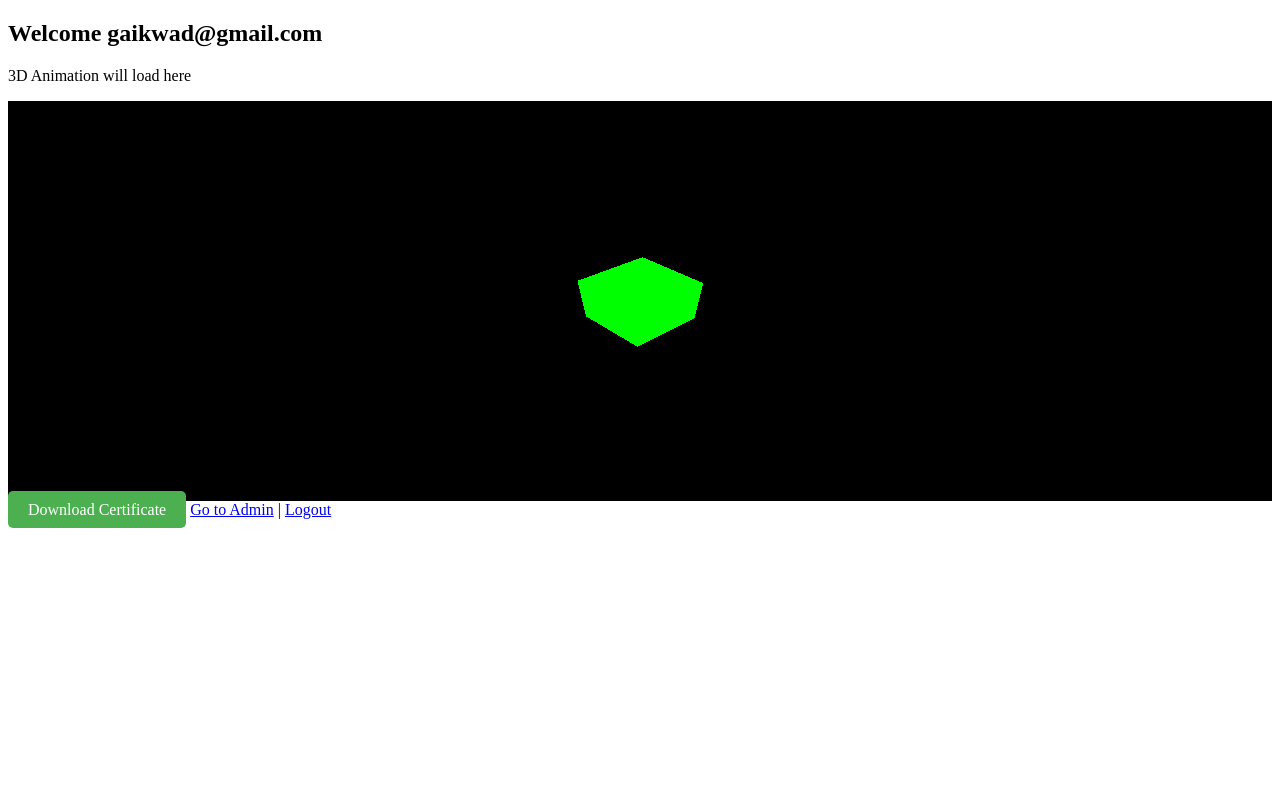
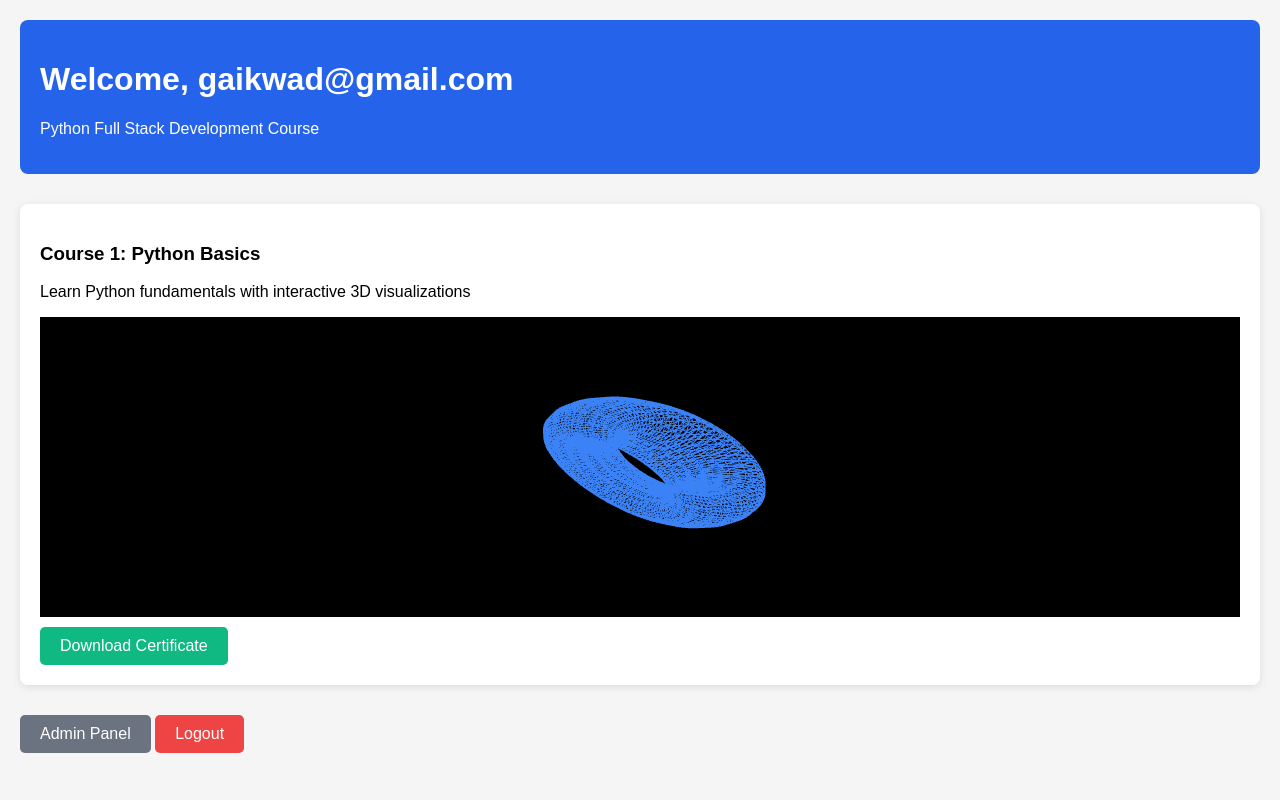
Before and after one commit to dinesh-gaikwad/edtech-lerning-platform, a Django app: template courses/templates/dashboard.html in a window 1280 px wide. Run offline with Django 5.2, Linux system fonts and the light colour scheme; the template is opened without the code that fills it, so the values that code supplies are empty; a user stored in the database is signed in.

Commit message:
Lecture 5: Professional UI + Sample courses

```diff
--- a/courses/templates/dashboard.html
+++ b/courses/templates/dashboard.html
@@ -1,36 +1,52 @@
 <!DOCTYPE html>
 <html>
 <head>
-    <title>Dashboard</title>
+    <title>Dinesh EdTech Platform</title>
+    <style>
+        body { font-family: Arial, sans-serif; margin:0; padding:20px; background:#f5f5f5; }
+        .header { background:#2563eb; color:white; padding:20px; border-radius:8px; margin-bottom:30px; }
+        .course-card { background:white; padding:20px; border-radius:8px; box-shadow:0 2px 8px rgba(0,0,0,0.1); margin-bottom:20px; }
+        .btn { padding:10px 20px; background:#10b981; color:white; text-decoration:none; border-radius:5px; display:inline-block; margin-top:10px; }
+        #canvas { width:100%; height:300px; background:#1a1a1a; border-radius:8px; }
+    </style>
     <script src="https://cdnjs.cloudflare.com/ajax/libs/three.js/r128/three.min.js"></script>
 </head>
 <body>
-    <h2>Welcome {{ user.email }}</h2>
-    <p>3D Animation will load here</p>
-    <div id="canvas" style="width:100%;height:400px;background:#000;"></div>
-    <a href="{% url 'download_certificate' 1 %}" style="padding:10px 20px; background:#4CAF50; color:white; text-decoration:none; border-radius:5px;">Download Certificate</a>
+    <div class="header">
+        <h1>Welcome, {{ user.email }}</h1>
+        <p>Python Full Stack Development Course</p>
+    </div>
+
+    <div class="course-card">
+        <h3>Course 1: Python Basics</h3>
+        <p>Learn Python fundamentals with interactive 3D visualizations</p>
+        <div id="canvas"></div>
+        <a href="{% url 'download_certificate' 1 %}" class="btn">Download Certificate</a>
+    </div>
+
+    <a href="/admin/" class="btn" style="background:#6b7280;">Admin Panel</a>
+    <a href="/accounts/logout/" class="btn" style="background:#ef4444;">Logout</a>
+
     <script>
         const scene = new THREE.Scene();
         const camera = new THREE.PerspectiveCamera(75, 2, 0.1, 1000);
-        const renderer = new THREE.WebGLRenderer();
-        renderer.setSize(document.getElementById('canvas').clientWidth, 400);
+        const renderer = new THREE.WebGLRenderer({antialias:true});
+        renderer.setSize(document.getElementById('canvas').clientWidth, 300);
         document.getElementById('canvas').appendChild(renderer.domElement);
 
-        const geometry = new THREE.BoxGeometry();
-        const material = new THREE.MeshBasicMaterial({ color: 0x00ff00 });
-        const cube = new THREE.Mesh(geometry, material);
-        scene.add(cube);
-        camera.position.z = 5;
+        const geometry = new THREE.TorusGeometry(1, 0.4, 16, 100);
+        const material = new THREE.MeshBasicMaterial({ color: 0x3b82f6, wireframe:true });
+        const torus = new THREE.Mesh(geometry, material);
+        scene.add(torus);
+        camera.position.z = 4;
 
         function animate() {
             requestAnimationFrame(animate);
-            cube.rotation.x += 0.01;
-            cube.rotation.y += 0.01;
+            torus.rotation.x += 0.01;
+            torus.rotation.y += 0.01;
             renderer.render(scene, camera);
         }
         animate();
     </script>
-
-    <a href="/admin/">Go to Admin</a> | <a href="/accounts/logout/">Logout</a>
 </body>
 </html>
```
Also changed, not shown: README.md (added).
